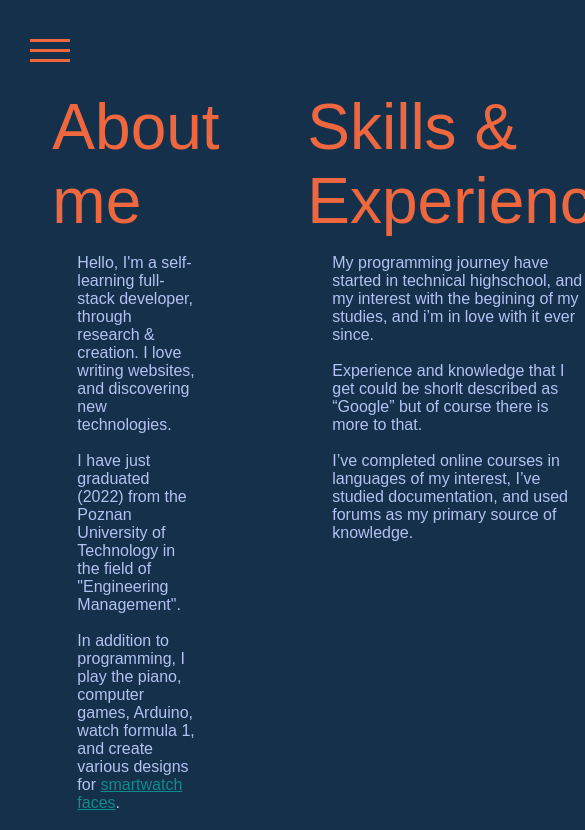
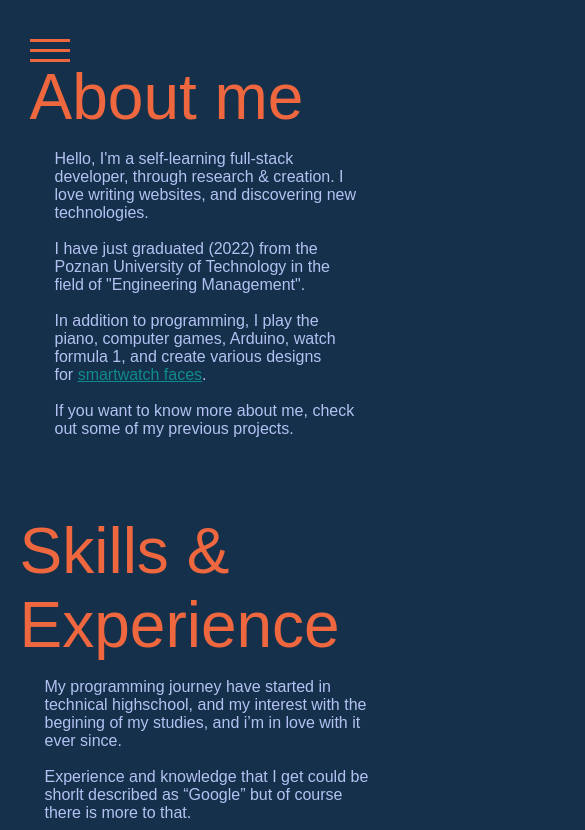
Before and after one commit to AlienQbw/portfolio-react, a React (Create React App) app: page /about in a window 390 px wide. Shown: the top 830 px of the page, 585 px wide, since content can reach past the window. Built offline with nearby package versions, Linux system fonts and the light colour scheme.

Commit message:
basic mobile version for about page

```diff
--- a/src/views/about/About.styles.js
+++ b/src/views/about/About.styles.js
@@ -55,4 +55,31 @@
       }
     }
   }
+
+  @media screen and (max-width: 1000px), screen and (max-height: 450px) {
+    width: 100vw;
+    height: 100%;
+    .container {
+      display: block;
+      .about-container {
+        display: block;
+        .about-me {
+          padding: 10px;
+        }
+        .skills-experience {
+          padding: 0;
+        }
+      }
+      .skills-container {
+        text-align: center;
+        ul {
+          max-width: 90%;
+          margin-left: auto;
+          margin-right: auto;
+          padding: 0;
+          list-style-type: none;
+        }
+      }
+    }
+  }
 `;
```
